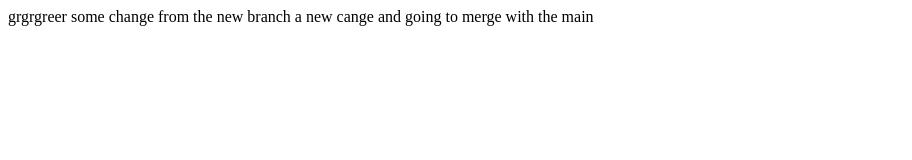
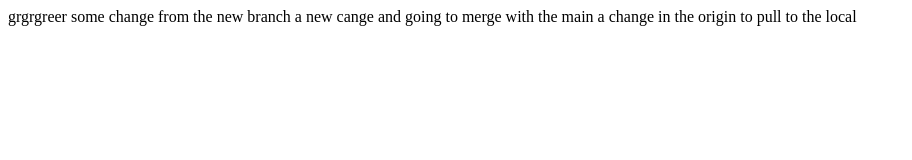
Before and after one commit to Kavishka-santhush/git, a plain HTML site: page index.html in a window 1280 px wide. Shown: the whole page, without its empty margins (0-912 px from the left). Drawn offline with Linux system fonts and the light colour scheme.

Commit message:
Update index.html
a change in the origin to pull to the local

```diff
--- a/index.html
+++ b/index.html
@@ -11,5 +11,7 @@
     some change from the new branch
 
     a new cange and going to  merge with the main
+
+    a change in the origin to pull to the local
 </body>
 </html>
```
